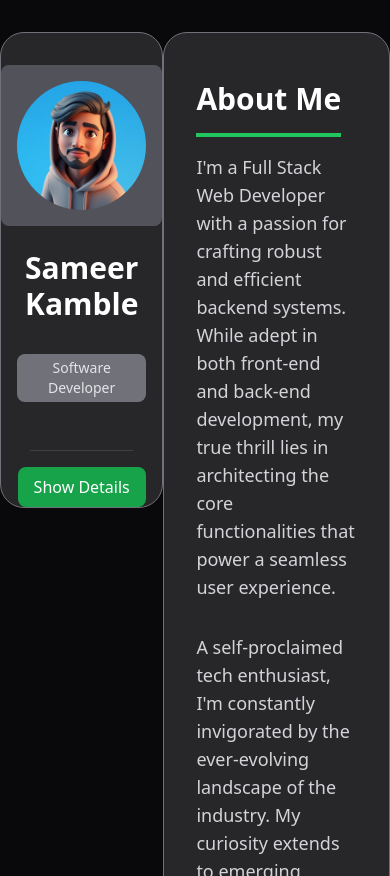
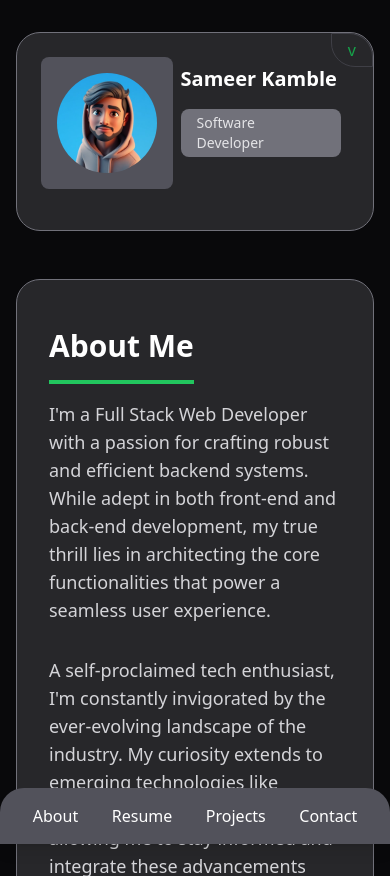
Before and after one commit to sameer1130/portfolio, a Next.js app: page / in a window 390 px wide. Built offline with nearby package versions, Linux system fonts and the light colour scheme.

Commit message:
Code for small and medium screen

```diff
--- a/components/AboutMe.tsx
+++ b/components/AboutMe.tsx
@@ -10,12 +10,13 @@ export default function AboutMe() {
   const [activeSection, setActiveSection] = useState('about');
 
   return (
-    <div className="mb-12 w-fit lg:pb-16">
+    <div className="mb-12 w-fit lg:pb-16 pb-24 mx-4 md:mx-6 lg:m-0 ">
       <div className="relative">
+        {/* Content Section */}
         <div className="text-white bg-zinc-800 border border-zinc-500 rounded-3xl p-8">
           <div className="flex justify-between items-center">
             {/* Section Title */}
-            <div className="font-bold text-3xl py-4  border-b-4 w-fit border-green-500">
+            <div className="font-bold text-3xl py-4 border-b-4 w-fit border-green-500">
               {activeSection === 'about' && "About Me"}
               {activeSection === 'resume' && "Resume"}
               {activeSection === 'contact' && "Contact"}
@@ -31,7 +32,7 @@ export default function AboutMe() {
           {/* Active Section Content */}
           {activeSection === "about" && (
             <>
-              <div className=" text-lg text-zinc-300">
+              <div className="text-lg text-zinc-300">
                 <div className="py-4">
                   I&apos;m a Full Stack Web Developer with a passion for crafting robust and efficient backend systems. While adept in both front-end and back-end development, my true thrill lies in architecting the core functionalities that power a seamless user experience.
                 </div>
@@ -44,11 +45,11 @@ export default function AboutMe() {
               </div>
 
               {/* What I'm Doing Section */}
-              <div className="mt-6" >
+              <div className="mt-6">
                 <div className="font-bold text-3xl pb-8">
                   What I&apos;m Doing
                 </div>
-                <div className="grid grid-cols-1 md:grid-cols-2 gap-6 ">
+                <div className="grid grid-cols-1 md:grid-cols-2 gap-6">
                   <Card
                     imgSrc="/Images/icons8-code.gif"
                     title="Web Development"
@@ -79,8 +80,11 @@ export default function AboutMe() {
         </div>
       </div>
 
-      {/* Padding for Small Screens */}
-      <div className="lg:hidden h-16"></div>
+      {/* NavBar for Small and Medium Screens */}
+      <div className="lg:hidden  fixed bottom-0 left-0 w-full bg-zinc-900 border-t border-zinc-500">
+        <NavBar onNavigate={setActiveSection} />
+    </div>
+
     </div>
   );
 }
--- a/components/Bio.tsx
+++ b/components/Bio.tsx
@@ -11,20 +11,14 @@ export default function Bio() {
   const [showDetails, setShowDetails] = useState(false);
 
   return (
-    <div className="lg:min-w-3xl  xl:ml-1   xl:sticky xl:top-0 mb-12">
+    <div className="lg:min-w-3xl xl:ml-1   xl:sticky xl:top-0 mb-12">
       <div
-        className={`flex flex-col lg:flex-col text-white bg-zinc-800 border border-zinc-500 rounded-3xl ${
-          showDetails ? "w-full" : "lg:w-[270px] lg:mr-8 "
-        }`}
+        className={"hidden lg:flex flex-col lg:flex-col text-white bg-zinc-800 border border-zinc-500 rounded-3xl  w-full lg:w-[270px] lg:mr-8 "}
         // style={{ maxWidth: "calc(100% - 72px)" }} // Ensure it uses full width but reduces by 72px (margin/padding)
       >
         {/* Top Section */}
         <div
-          className={`lg:p-4 flex ${
-            showDetails
-              ? "flex-row items-center justify-between w-full"
-              : "flex-col items-center"
-          } lg:flex-col lg:items-center lg:justify-center`}
+          className="lg:p-4 flex lg:flex-col lg:items-center lg:justify-center"
         >
           {/* Profile Image */}
           <div className="bg-zinc-600 rounded-lg p-4 mt-8">
@@ -38,7 +32,7 @@ export default function Bio() {
           </div>
 
           {/* Name and Title */}
-          <div className={`${showDetails ? "text-left" : "text-center"} p-4`}>
+          <div className= "text-center p-4" >
             <div className="items-center">
                 <h1 className="font-bold text-3xl p-2 mb-6">Sameer Kamble</h1>
                 <div className="flex justify-center items-center">
@@ -57,22 +51,22 @@ export default function Bio() {
 
 
           {/* Button to Toggle Details (Visible on Small Screens Only) */}
-          <div className="lg:hidden">
+          {/* <div className="lg:hidden">
             <button
               className="bg-green-600 text-white rounded-lg py-2 px-4"
               onClick={() => setShowDetails(!showDetails)}
             >
               {showDetails ? "Hide Details" : "Show Details"}
             </button>
-          </div>
+          </div> */}
         </div>
 
         {/* Detailed Section */}
-        <div
+        {/* <div
           className={`transition-all duration-300 ${
             showDetails ? "block" : "hidden"
           } lg:block w-full`}
-        >
+        > */}
           {/* Email */}
 
           <div className="p-4 ml-2 py-2">
@@ -155,7 +149,109 @@ export default function Bio() {
             </a>
           </div>
         </div>
+        <div>
+
+            {/* //////////////////////////////////// */}
+            <div className="flex relative lg:hidden mx-4 md:mx-6 flex-col   text-white bg-zinc-800 border border-zinc-500 rounded-3xl">
+                <div className="flex p-6 items-left">
+                    <div className="bg-zinc-600 rounded-lg p-4 ">
+                        <Image
+                            src="/Images/3d-face1.jpg"
+                            className="rounded-full"
+                            width={100}
+                            height={100}
+                            alt="Picture of the author"
+                        />
+
+                    </div>
+                    <div>
+                        <h1 className="font-bold text-xl p-2 ">Sameer Kamble</h1>
+                        <p className="bg-zinc-500 text-zinc-200 w-fit rounded-lg p-2 py-1 m-2 px-4 text-sm">
+                        Software Developer
+                        </p>
+                    </div>
+                </div>
+                <div >
+
+                <button
+                    className={`absolute z-1 border border-zinc-700 text-green-600 rounded-tl-none rounded-tr-3xl rounded-bl-3xl rounded-br-none px-4 py-1 top-0 right-0
+                                transition-all duration-300 ease-in-out transform ${showDetails ? "rotate-360" : "rotate-360"}`}
+                    onClick={() => setShowDetails(!showDetails)}
+
+                    >
+                    {showDetails ? (
+                        <>
+                        <span className="block sm:hidden">x</span> {/* Shown on small screens */}
+                        <span className="hidden sm:block">Hide Contents</span> {/* Shown on medium+ screens */}
+                        </>
+                    ) : (
+                        <>
+                        <span className="block sm:hidden">v</span> {/* Shown on small screens */}
+                        <span className="hidden sm:block">Show Contents</span> {/* Shown on medium+ screens */}
+                        </>
+                    )}
+                    </button>
+
+                </div>
+
+                    <div
+                    className={`pt-4 w-full px-4 text-left border-t border-zinc-500 transition-all duration-500 ease-in-out overflow-hidden ${
+                      showDetails ? "max-h-[500px] opacity-100 pb-4" : "max-h-0 opacity-0"
+                    }`}
+                  >
+                        <div className="items-left">
+                            {/* Email */}
+                            <p>
+                            <Mail className="inline-block text-green-500 w-4 h-4" />{" "}
+                            <a
+                                href="mailto:sameerkamble1130@gmail.com"
+                                className="underline text-zinc-300"
+                            >
+                                sameerkamble1130@gmail.com
+                            </a>
+                            </p>
+                            {/* Resume */}
+                            <p className="mt-2">
+                            <Doc className="inline-block text-green-500 w-4 h-4" />{" "}
+                            <a
+                                href="https://www.dropbox.com/scl/fi/jcbn7rl9ybnqbkt5eeic4/Sameer_ind.pdf?rlkey=0z2w22xe3th4yqgraxmpwg53e&st=ml4lurpk&dl=0"
+                                className=" text-zinc-300"
+                            >
+                                Download Resume
+                            </a>
+                            </p>
+                            {/* Location */}
+                            <p className="mt-2">
+                            <Loc className="inline-block text-green-500 w-4 h-4" /> India &
+                            Canada
+                            </p>
+
+                        </div>
+                        {/* Social Links */}
+
+
+                        <div className="flex justify-start items-left space-x-4 mt-4">
+                        <a
+                            href="https://www.linkedin.com/in/sameer-kamble11/"
+                            target="_blank"
+                            rel="noopener noreferrer"
+                        >
+                            <Linkedin className="w-6 h-6" />
+                        </a>
+                        <a
+                            href="https://github.com/sameer1130"
+                            target="_blank"
+                            rel="noopener noreferrer"
+                        >
+                            <Github className="w-6 h-6" />
+                        </a>
+                        </div>
+                    </div>
+
+
+            </div>
+        </div>
       </div>
-    </div>
+
   );
 }
--- a/components/Card.tsx
+++ b/components/Card.tsx
@@ -12,7 +12,7 @@ export default function Card({imgSrc, title, description}:
         <div>
             <div className=  "flex  justify-center items-center  p-2 border border-zinc-500 bg-zinc-900 rounded-3xl shadow-lg shadow-white/50 hover:shadow-green-500/50 ">
                 <div className="ml-2 mb-4">
-                <img src={imgSrc} alt={title} className="w-52 h-20 bg-white  rounded-lg p-2 " />
+                <img src={imgSrc} alt={title} className="w-52 h-16 lg:w-52 lg:h-20   sm:w-24 s:h-16 bg-white  rounded-lg p-2 " />
                 </div>
                 <div className="p-2 px-4">
                     <div className="font-bold text-lg py-2 ">
--- a/components/MainPage.tsx
+++ b/components/MainPage.tsx
@@ -3,11 +3,13 @@ import Bio from "./Bio";
 
 export default function MainPage() {
   return (
-    <div className="flex h-screen overflow-hidden lg:pb-12">
+    <>
+      {/* For large screens and above */}
+      <div className="hidden lg:flex h-screen overflow-hidden lg:pb-12">
         {/* Main container for both sections */}
-      <div className="flex lg:px-8 lg:pt-12 xl:px-20 xl:pt-12 w-full h-full overflow-y-auto ">
+        <div className="flex lg:px-8 lg:pt-12 xl:px-20 xl:pt-12 w-full h-full overflow-y-auto">
           {/* Bio Section */}
-        <div className="lg:py-4 xl:ml-8  xl:p-4 xl:w-full xl:max-w-[25%] xl:ml-0">
+          <div className="lg:py-4 xl:ml-8 xl:p-4 xl:w-full xl:max-w-[25%] xl:ml-0">
             <Bio />
           </div>
 
@@ -17,5 +19,15 @@ export default function MainPage() {
           </div>
         </div>
       </div>
+
+      {/* For smaller and medium screens */}
+      <div className="block lg:hidden h-screen overflow-y-auto sm:px-2 md:px-6">
+        {/* Ensure Bio and AboutMe stack vertically */}
+        <div className="flex flex-col ">
+          <Bio />
+          <AboutMe />
+        </div>
+      </div>
+    </>
   );
 }
--- a/components/NavBar.tsx
+++ b/components/NavBar.tsx
@@ -48,7 +48,7 @@ export default function NavBar({ onNavigate }: NavBarProps) {
       </div>
 
       {/* NavBar for Small Screens */}
-      <div className="lg:hidden fixed bottom-0 left-0 right-0 bg-zinc-800 text-white shadow-lg z-50">
+      <div className="lg:hidden rounded-tl-3xl rounded-tr-3xl fixed bottom-0 left-0 right-0 bg-zinc-600 text-white shadow-lg z-50">
         <ul className="flex justify-around items-center p-4">
           <li>
             <a
--- a/components/Resume.tsx
+++ b/components/Resume.tsx
@@ -57,7 +57,7 @@ export default function Resume() {
             <div className=" font-bold text-3xl text-white mt-12 px-4">
                 My Skills
             </div>
-            <div className="flex justify-center items-center bg-zinc-700 border-zinc-100 shadow-md shadow-black px-8 py-4 rounded-2xl mt-4 overflow-auto max-h-[400px]">
+            <div className="flex justify-center items-center bg-zinc-700 border-zinc-100 shadow-md shadow-black px-8 py-4 rounded-2xl mt-4 ">
                 <div className="grid grid-cols-2 sm:grid-cols-3 md:grid-cols-4 gap-8 xl:grid-cols-5 gap-8">
                     <SkillCard image="/Images/icons8-react-480.png" title="React" />
 
--- a/components/SkillCard.tsx
+++ b/components/SkillCard.tsx
@@ -7,14 +7,14 @@ export default function SkillCard({image, title}:{
 }){
     return(
         <div>
-            <div className="flex justify-center items-center max-w-fit bg-zinc-600 border-zinc-100 rounded-xl hover:shadow-xl hover:shadow-black  ">
+            <button className="flex justify-center items-center max-w-fit bg-zinc-600 border-zinc-100 rounded-xl hover:shadow-xl hover:shadow-black  ">
                 <div className="pl-1 max-w-fit">
                     <img src={image} alt={title} className="w-8 h-8  rounded-lg p-1 max-w-fit" />
                 </div>
                 <div className="font-bold text-lg px-1 pr-4 max-w-fit">
                     {title}
                 </div>
-            </div>
+            </button>
         </div>
     )
 }
```
Lines whose indentation alone changed are shown as unchanged.
